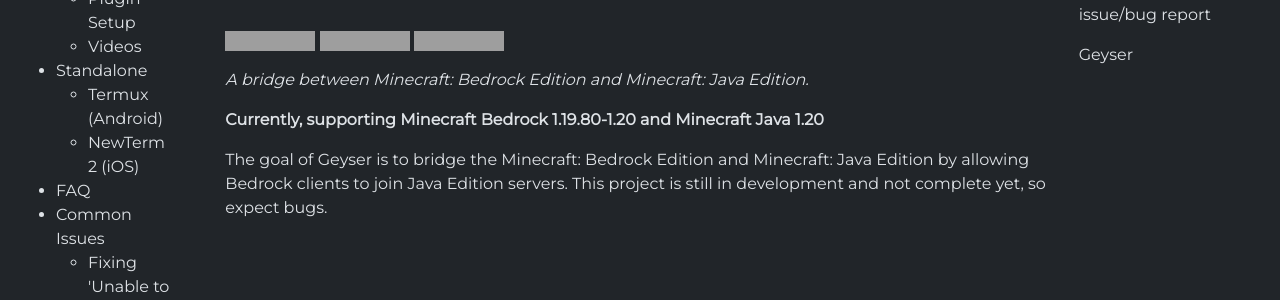
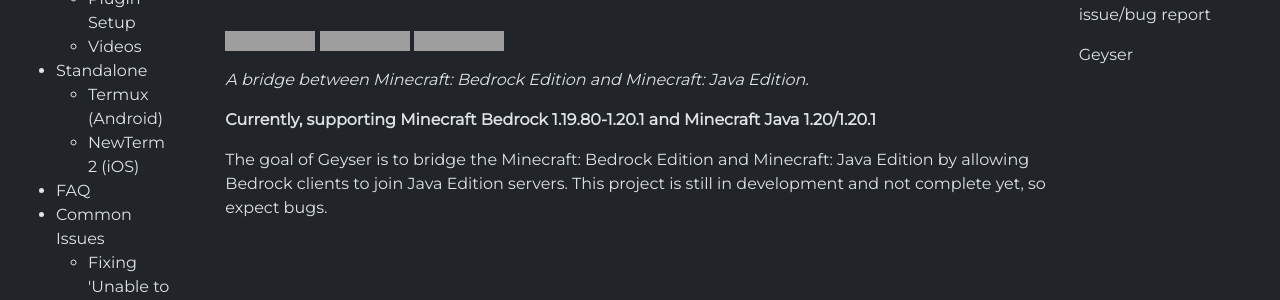
Before and after one commit to GeyserMC/GeyserWiki, a Jekyll site: the page built from _docs/geyser/root.md, in a window 1280 px wide and 900 px high, cut to the strip 161-461 px from the top of the window. Built offline with Jekyll 4.4.1, drawn with Linux system fonts in a browser that asks for light colours; grey boxes are pictures that could not be loaded.

Commit message:
indicate 1.20.1 support (#168)
* indicate 1.20.1 support

* show 1.20.1 bedrock support

```diff
--- a/_data/versions.json
+++ b/_data/versions.json
@@ -1,4 +1,4 @@
 {
-  "bedrock": "1.19.80-1.20",
-  "java": "1.20"
+  "bedrock": "1.19.80-1.20.1",
+  "java": "1.20/1.20.1"
 }
```
